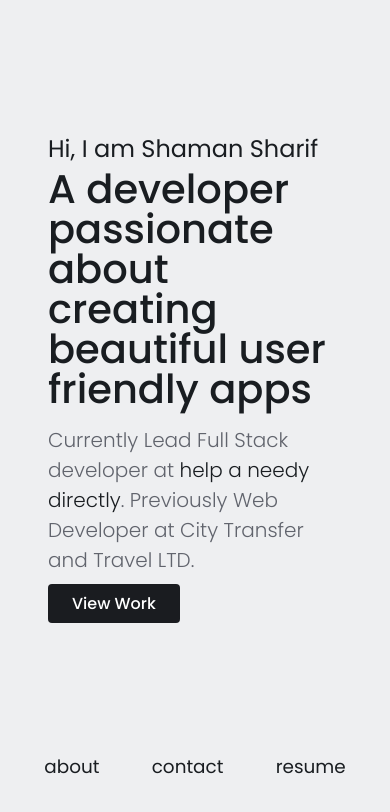
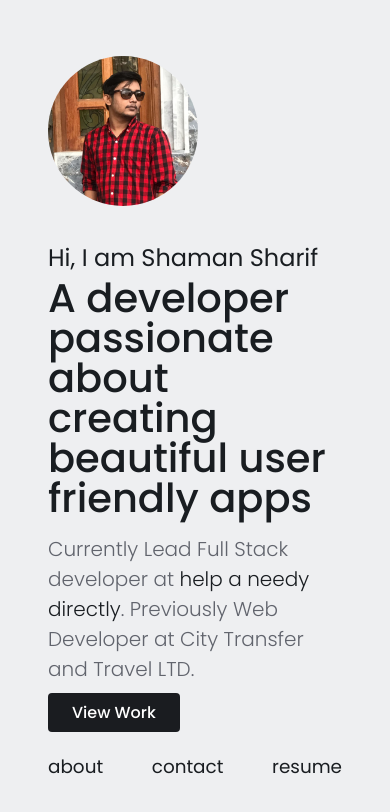
Before and after one commit to pieas-asif/pieas-asif.github.io, a plain HTML site: page index.html in a window 390 px wide. Shown: the part 56-868 px from the top of the page. Before the commit the page ends 844 px from the top, so only its background shows below. Drawn offline with Linux system fonts and the light colour scheme.

Commit message:
more css works & resume upload

```diff
--- a/css/style.css
+++ b/css/style.css
@@ -16,11 +16,37 @@ body {
 	padding: 8rem 20rem 2rem 10rem;
 }
 
+/*.main__img {
+	position: absolute;
+	top: 10%;
+	right: 10%;
+	border-radius: 50%;
+	width: 250px;
+	z-index: 1;
+	animation: picture_animate linear 5s infinite alternate;
+}*/
+
+.main__image {
+	background-image: url("../assets/me.jpg");
+	background-size: cover;
+	width: 250px;
+	min-height: 250px;
+	max-height: 250px;
+	border-radius: 50%;
+	z-index: 1;
+}
+
+/*.main__image:hover {
+	filter: saturate(100%) contrast(100%);
+}*/
+
 .main__title {
 	font-size: 4rem;
 	font-weight: 500;
 	line-height: 4.5rem;
 	color: #191d21;
+	z-index: 2;
+	position: relative;
 }
 
 .main__title::before {
@@ -91,6 +117,14 @@ body {
 		right: 0;
 		top: 0;
 	}
+
+	.main__image {
+		position: absolute;
+		top: 10%;
+		right: 15%;
+		filter: saturate(50%) brightness(1.0) contrast(70%);
+		animation: picture_animate linear 5s infinite alternate;
+	}
 }
 
 @media(max-width: 768px) {
@@ -106,19 +140,27 @@ body {
 		bottom: 0;
 		background-color: #eeeff1;
 		width: 100%;
-		justify-content: space-evenly;
-		padding: .5rem 0;
+		justify-content: space-between;
+		padding: .5rem 3rem;
 	}
 
 	.navigation__links > a {
+		padding: 0;
 		font-size: 1.15rem;
 	}
 
 	.main {
-		padding: 10rem 3rem;
+		padding: 7rem 3rem;
+	}
+
+	.main__image {
+		width: 150px;
+		min-height: 150px;
+		max-height: 150px;
 	}
 
 	.main__title {
+		padding-top: 2rem;
 		font-size: 2.5rem;
 		line-height: 2.5rem;
 	}
@@ -138,3 +180,13 @@ body {
 		border-radius: 4px;
 	}
 }
+
+@keyframes picture_animate {
+	from {
+		transform: translateY(0px);
+	}
+
+	to {
+		transform: translateY(25px);
+	}
+}
--- a/index.html
+++ b/index.html
@@ -19,8 +19,8 @@
     <a href="#" class="navigation__action">resume</a>
   </div>
 	<main class="main">
-		<img class="main__img">
-    </img>
+		<!-- <img class="main__img" src="assets/me.jpg" alt="a portrait image of me"></img> -->
+    <div class="main__image"></div>
     <h1 class="main__title">A developer passionate about creating beautiful user friendly apps</h1>
     <h2 class="main__subtitle">Currently Lead Full Stack developer at <a href="https://helpaneedydirectly.org" class="link">help a needy directly</a>. Previously Web Developer at City Transfer and Travel LTD.</h2>
     <a href="#" class="main__action">View Work</a>
```
Also changed, not shown: assets/me.jpg (added), 1 other file.
